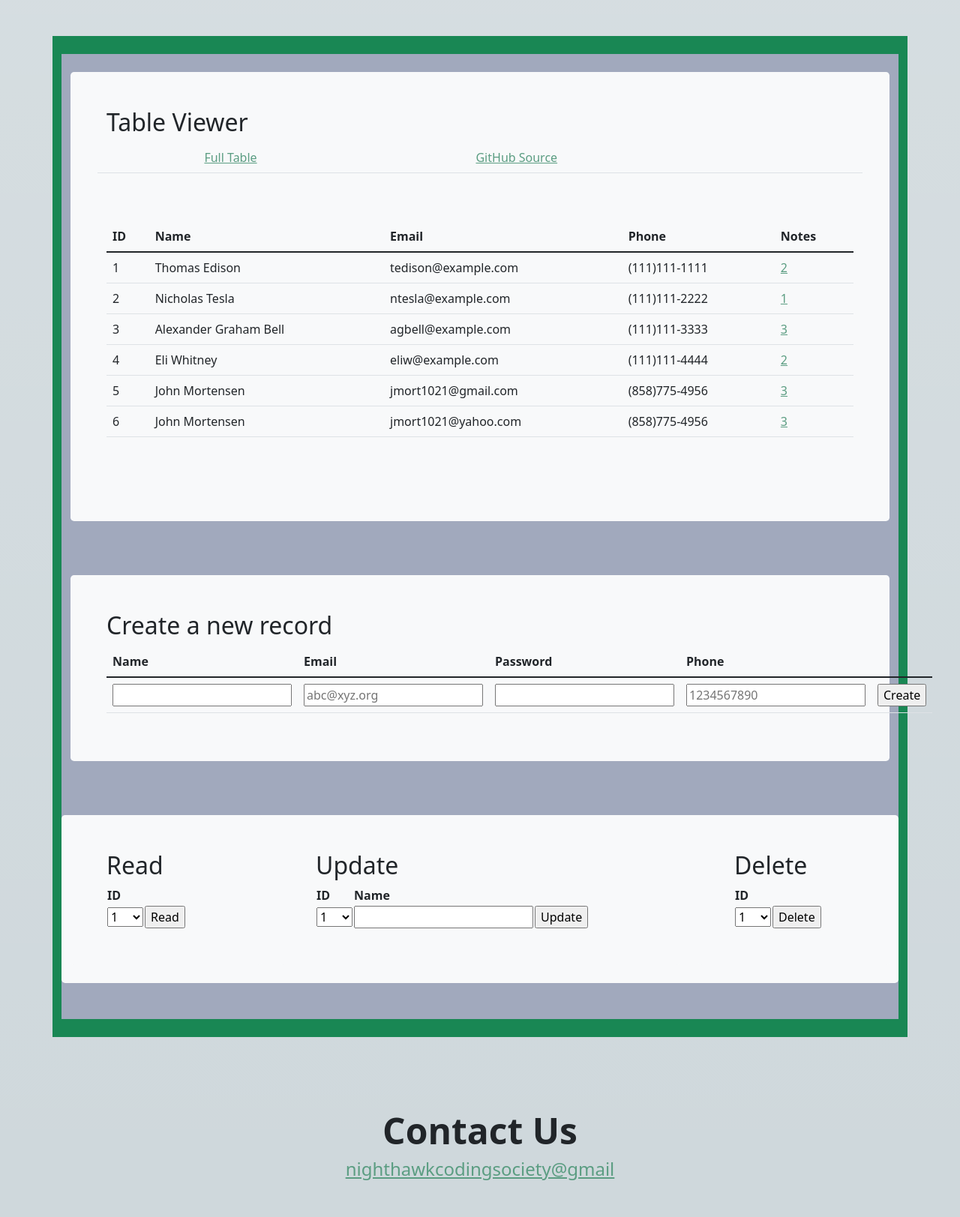
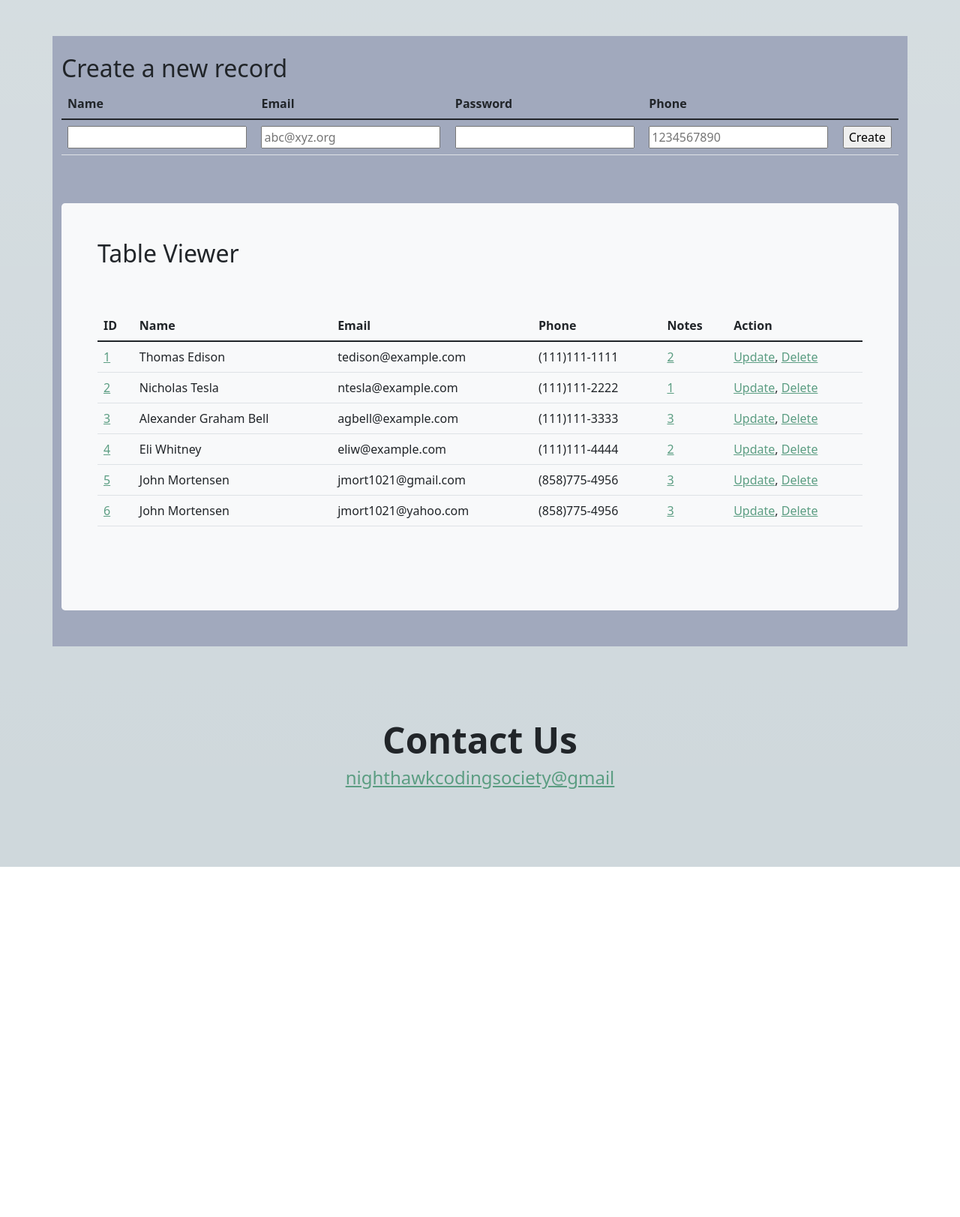
Before and after one commit to nighthawkcoders/pages_python, a Flask app: page /crud/ in a window 1280 px wide. Shown: the part 143-1766 px from the top of the page at 75% size. After the commit the page ends 1299 px from the top, so only its background shows below. Run offline with Flask 2, Linux system fonts and the light colour scheme; a user stored in the database is signed in; data comes from the database, SQL or seed files in the repository; some libraries are stand-ins or nearby versions.

Commit message:
Restructure CRUD

```diff
--- a/cruddy/model.py
+++ b/cruddy/model.py
@@ -111,10 +111,12 @@ class Users(UserMixin, db.Model):
 
     # CRUD update: updates users name, password, phone
     # returns self
-    def update(self, name, password="", phone=""):
+    def update(self, name="", email="", password="", phone=""):
         """only updates values with length"""
         if len(name) > 0:
             self.name = name
+        if len(email) > 0:
+            self.email = email
         if len(password) > 0:
             self.set_password(password)
         if len(phone) > 0:
--- a/cruddy/templates/cruddy/crud.html
+++ b/cruddy/templates/cruddy/crud.html
@@ -17,63 +17,39 @@
             <span class="fs-4">SQL CRUD Admin Page</span>
         </header>
     </div>
-    <div class="container py-4 text-light bg-success">
-
     <div class="container bg-secondary py-4">
-            <div class="p-5 mb-4 bg-light text-dark rounded-3">
-                <h2>Table Viewer</h2>
-                <div class="row align-items-md-stretch">
+        {% if table | length == 1 %}
+            {% set row = table[0] %}
+            <td><a href={{url_for('crud.crud')}}>Full Table </a></td>
+            <h2>Update record</h2>
+            <form method="POST" ID="update" action={{url_for('crud.update')}} >
                 <table class="table">
+                    <thead>
+                    <tr>
+                        <th><label for="userid">User ID</label></th>
+                        <th><label for="name">Name</label></th>
+                        <th><label for="email">Email</label></th>
+                        <th><label for="password">Password</label></th>
+                        <th><label for="phone">Phone</label></th>
+                    </tr>
+                    </thead>
                     <tbody>
                     <tr>
-                            <td></td>
-                            <td></td>
-                            <td><a href={{url_for('crud.crud')}}>Full Table </a></td>
-                            <td><a href="https://github.com/nighthawkcoders/nighthawk_csp/tree/master/crud">GitHub Source</a></td>
+                        <td>
+                            <h4>{{ row.userID }}</h4>
+                            <input type="number" value="{{ row.userID }}" name="userid" id="userid" hidden>
+                        </td>
+                        <td><input type="text" value="{{ row.name }}" name="name" id="name" required></td>
+                        <td><input type="email" value="{{ row.email }}" name="email" id="email" placeholder="abc@xyz.org" required></td>
+                        <td><input type="password" name="password" id="password" required></td>
+                        <td><input type="tel" value="{{ row.phone }}" name="phone" id="phone" pattern="[0-9]{10}" placeholder="1234567890" required></td>
+                        <td><input type="submit" value="Update"></td>
                     </tr>
                     </tbody>
                 </table>
-                </div>
-                <div class="row align-items-md-stretch">
-                    <div class="container-fluid py-5">
-                        <table class="table">
-                            <thead>
-                            <tr>
-                                <th>ID</th>
-                                <th>Name</th>
-                                <th>Email</th>
-                                <th>Phone</th>
-                                <th>Notes</th>
-                            </tr>
-                            </thead>
-                            <tbody>
-                            <!-- Loop through rows in table -->
-                            {% for row in table %}
-                                <!--
-                                Prepare table for display
-                                    caution: phone number needs "~" format step to force type to string
-                                -->
-                                {% set pn = "" ~ row['phone'] %}
-                                {% set pnf = "(" ~ pn[0:3] ~ ")" ~ pn[3:6] ~ "-" ~ pn[6:10] %}
-                                <tr>
-                                    <td>{{ row['userID'] }}</td>
-                                    <td>{{ row['name'] }}</td>
-                                    <td>{{ row['email'] }}</td>
-                                    <td>{{ pnf }}</td>
-                                    <td><a href="{{ url_for('notes.notes_select', userID=row['userID']) }}">{{ row['notes'] | length }}</a></td>
-                                </tr>
-                            {% endfor %}
-                            </tbody>
-                        </table>
-                    </div>
-                </div>
-            </div>
-
-        </div>
-
-
-        <div class="container bg-secondary py-4">
-            <div class="p-5 mb-4 bg-light text-dark rounded-3">
+                <p id="pswError"></p>
+            </form>
+        {% else %}
             <h2>Create a new record</h2>
             <form method="POST" ID="create" action={{url_for('crud.create')}} >
                 <table class="table">
@@ -97,93 +73,52 @@
                 </table>
                 <p id="pswError"></p>
             </form>
+        {% endif %}
     </div>
-
-        </div>
-
     <div class="container bg-secondary py-4">
-
-            <div class="row mb-4 bg-light text-dark rounded-3">
-
-                <div class="col-md-3">
         <div class="p-5 mb-4 bg-light text-dark rounded-3">
-                        <h2>Read</h2>
-                        <form method="POST" ID="read" action={{url_for('crud.read')}} >
-                            <table id="read_table">
-                                <tr><th><label for="read_userid">ID</label></th></tr>
+            <h2>Table Viewer</h2>
+            <div class="row align-items-md-stretch">
+                <div class="container-fluid py-5">
+                    <table class="table">
+                        <thead>
                         <tr>
+                            <th>ID</th>
+                            <th>Name</th>
+                            <th>Email</th>
+                            <th>Phone</th>
+                            <th>Notes</th>
+                            <th>Action</th>
+                        </tr>
+                        </thead>
+                        <tbody>
+                        <!-- Loop through rows in table -->
+                        {% for row in table %}
+                            <!--
+                            Prepare table for display
+                                caution: phone number needs "~" format step to force type to string
+                            -->
+                            {% set pn = "" ~ row['phone'] %}
+                            {% set pnf = "(" ~ pn[0:3] ~ ")" ~ pn[3:6] ~ "-" ~ pn[6:10] %}
+                            <tr>
+                                <td><a href="{{ url_for('crud.read', userID=row['userID']) }}">{{ row['userID'] }}</a></td>
+                                <td>{{ row['name'] }}</td>
+                                <td>{{ row['email'] }}</td>
+                                <td>{{ pnf }}</td>
+                                <td><a href="{{ url_for('notes.notes_select', userID=row['userID']) }}">{{ row['notes'] | length }}</a></td>
                                 <td>
-                                        <select name="userid" id="read_userid">
-                                            <optgroup label="userid">
-                                                {% for row in table %}
-                                                    <option label="{{ row['userID'] }}">{{ row['userID'] }}</option>
-                                                {% endfor %}
-                                            </optgroup>
-                                        </select>
-                                    </td>
-                                    <td>
-                                        <input type="submit" value="Read">
+                                    {% if table | length != 1 %}
+                                    <a href="{{ url_for('crud.read', userID=row['userID']) }}">Update</a>,
+                                    {% endif %}
+                                    <a href="{{ url_for('crud.delete', userID=row['userID']) }}">Delete</a>
                                 </td>
                             </tr>
+                        {% endfor %}
+                        </tbody>
                     </table>
-                        </form>
+                </div>
+            </div>
         </div>
     </div>
 
-                <div class="col-md-6">
-                    <div class="p-5 mb-4 bg-light text-dark rounded-3">
-                        <h2>Update</h2>
-                        <form method="POST" ID="update" action={{url_for('crud.update')}} >
-                            <table id="update_table">
-                                <tr>
-                                    <th><label for="update_userid">ID</label></th>
-                                    <th><label for="update_name">Name</label></th>
-                                </tr>
-                                <tr>
-                                    <td>
-                                        <select name="userid" id="update_userid">
-                                            <optgroup label="userid">
-                                                {% for row in table %}
-                                                    <option label="{{ row['userID'] }}">{{ row['userID'] }}</option>
-                                                {% endfor %}
-                                            </optgroup>
-                                        </select>
-                                    </td>
-                                    <td><input type="text" name="name" id="update_name" required></td>
-                                    <td><input type="submit" value="Update"></td>
-                                </tr>
-                            </table>
-                        </form>
-                    </div>
-                </div>
-
-                <div class="col-md-3">
-                    <div class="p-5 mb-4 bg-light text-dark rounded-3">
-                        <h2>Delete</h2>
-                        <form method="POST" ID="delete" action={{url_for('crud.delete')}} >
-                            <table id="delete_table">
-                                <tr><th><label for="delete_userid">ID</label></th></tr>
-                                <tr>
-                                    <td>
-                                        <select name="userid" id="delete_userid">
-                                            <optgroup label="userid">
-                                                {% for row in table %}
-                                                    <option label="{{ row['userID'] }}">{{ row['userID'] }}</option>
-                                                {% endfor %}
-                                            </optgroup>
-                                        </select>
-                                    </td>
-                                    <td><input type="submit" value="Delete"></td>
-                                </tr>
-                            </table>
-                        </form>
-                    </div>
-                </div>
-
-            </div>
-
-        </div>
-
-    </div>
-
 {% endblock %}
```
Also changed, not shown: cruddy/app_crud.py (+16 -17 lines). Lines whose indentation alone changed are shown as unchanged.
